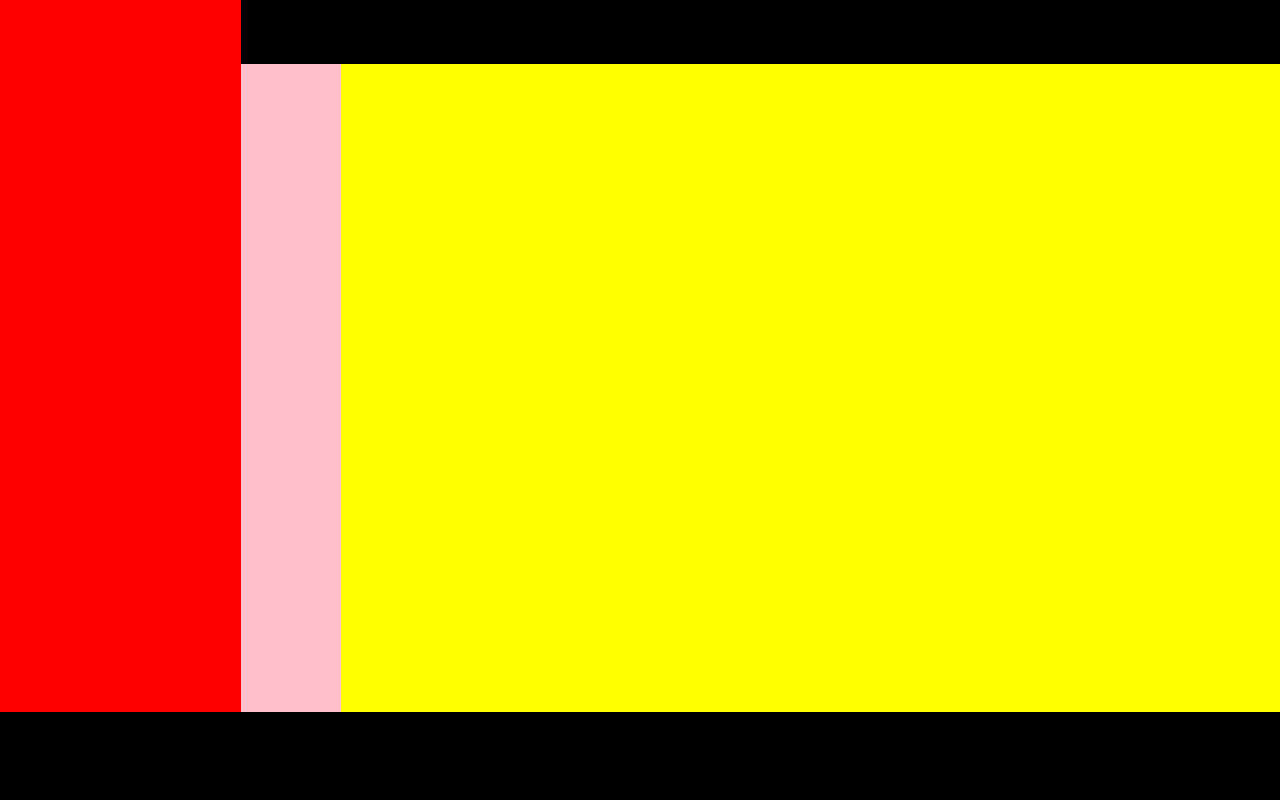
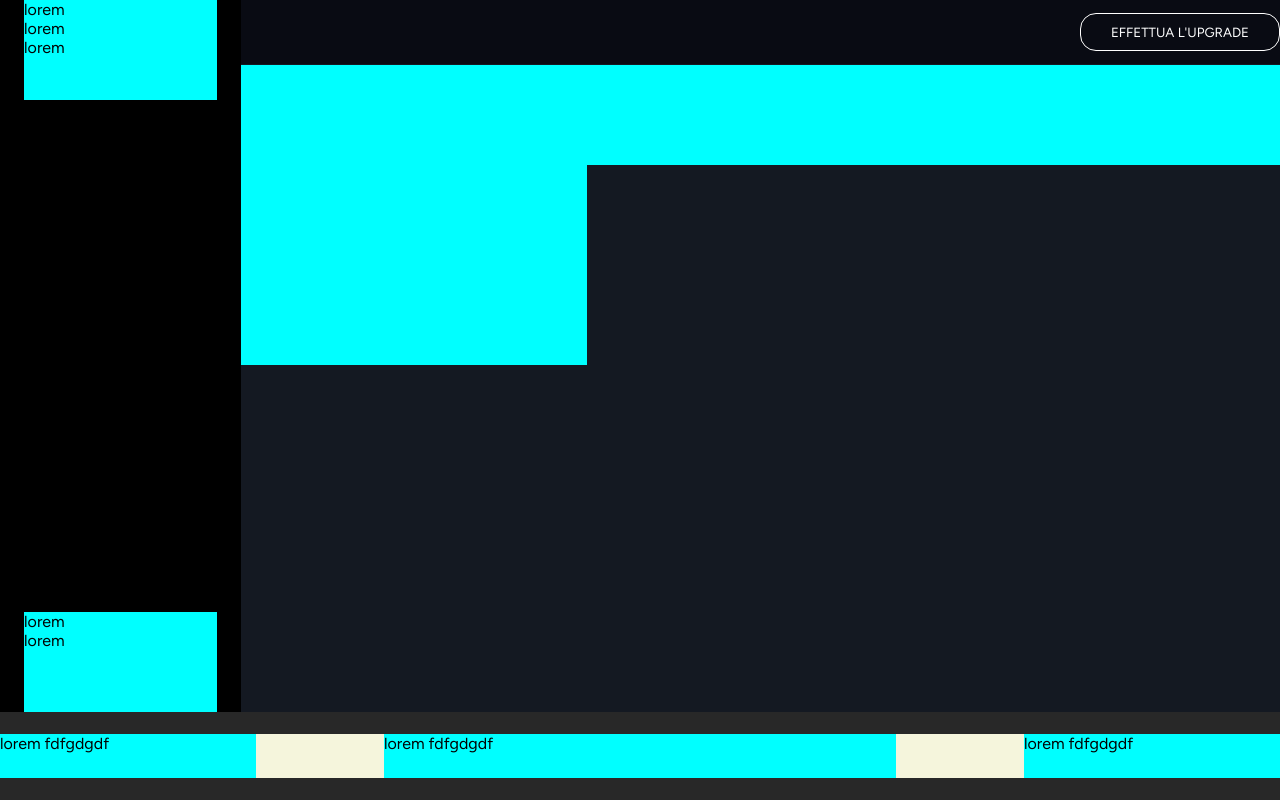
Before and after one commit to Mark-dev30/html-css-spotifyweb, a plain HTML site: page index.html in a window 1280 px wide. Drawn offline with Linux system fonts and the light colour scheme.

Commit message:
structure done

```diff
--- a/css/media-query.css
+++ b/css/media-query.css
@@ -0,0 +1,25 @@
+@media screen and (min-width:576px) {
+    .side-bar{
+        width: 241px;
+    }
+
+    .contain-main{
+        width: calc(100% - 241px) ;
+    }
+
+    .top-bar{
+        width: calc(100% - 241px) ;
+    }
+}
+
+@media screen and (min-width:768px){
+    .cln-cards{
+        width: calc(100% / 4);
+    }
+}
+
+@media screen and (min-width:992px){
+    .cln-cards{
+        width: calc(100% / 6);
+    }
+}
--- a/css/style.css
+++ b/css/style.css
@@ -11,43 +11,116 @@
     display: flex;
 }
 
+.space-between{
+    justify-content: space-between;
+}
+
+.items-center{
+    align-items: center;
+}
+
+.color-white{
+    color: white;
+}
+
 
 /* Start contain */
 
+
+/* structure */
+
 .contain-main{
-    width: calc(100% - 241px);
+    width: calc(100% - 60px);
     height: calc(100vh - 88px);
-    background-color: yellow;
+    background-color: #141922;
     overflow-y: auto;
 }
 
 .side-bar{
-    width: 241px;
+    width: 60px;
     height: calc(100vh - 88px);
-    background-color: red;
+    background-color:#000000;
+    flex-direction: column;
+    justify-content: space-between;
+
 }
 
 .top-bar{
+    width: calc(100% - 60px);
     height: 64px;
-    background-color: black;
+    background-color:rgba(8,11,18,0.9);
+    justify-content: flex-end;
+    position: fixed;
 }
 
+/* internal structure */
 
+/* side-bar */
 
-.prova{
-    height: 1500px;
-    width: 100px;
-    background-color: pink;
+.clm-side-bar{
+    width: 80%;
+    height: 100px;
+    background-color: aqua;
 }
 
+/* top-bar */
+
+.btn-upgrade{
+    background-color: transparent;
+    border: 1px solid white;
+    padding: 10px 30px;
+    border-radius: 1rem;
+}
+
+/* main-view */
+
+.row-menu{
+    margin-top: 65px;
+}
+
+.row-cards{
+    width: 100%;
+    flex-wrap: wrap;
+}
+
+.cln-cards{
+    width: calc(100% / 2);
+    height: 100px;
+    background-color: aqua;
+}
 
 
 
 /* End contain */
 
+
+
 /* footer */
+
+
+/* structure */
 .play-bar{
     width: 100%;
     height: 88px;
-    background-color: black;
+    background-color: #282828;
 }
+
+
+/* internal structure */
+
+.row-play-bar{
+    width: 100%;
+    background-color: beige;
+}
+
+.cln-25{
+    min-width: 20%;
+    height: 44px;
+    background-color: aqua;
+}
+
+.cln-50{
+    width: 40%;
+    height: 44px;
+    background-color: aqua;
+}
--- a/index.html
+++ b/index.html
@@ -14,19 +14,57 @@
     <body>
         <!-- Start contain -->
         <main class="contain flex">
-            <div class="side-bar"></div>
+            <div class="side-bar flex items-center">
+                <div class="clm-side-bar ">
+                    <p>lorem</p>
+                    <p>lorem</p>
+                    <p>lorem</p>
+                </div>
+                <div class="clm-side-bar ">
+                    <p>lorem</p>
+                    <p>lorem</p>
+                </div>
+            </div>
             <div class="contain-main">
-                <div class="top-bar"></div>
+                <div class="top-bar flex items-center">
+                    <a href="#"></a><button class="btn-upgrade color-white" type="button">EFFETTUA L'UPGRADE</button>
+                </div>
                 <div class="main-view">
-                    <div class="prova">
-
+                    <div class="row-menu"></div>
+                    <div class="row-cards flex ">
+                        <div class="cln-cards"></div>
+                        <div class="cln-cards"></div>
+                        <div class="cln-cards"></div>
+                        <div class="cln-cards"></div>
+                        <div class="cln-cards"></div>
+                        <div class="cln-cards"></div>
+                    </div>
+                    <div class="row-cards flex">
+                        <div class="cln-cards"></div>
+                        <div class="cln-cards"></div>
+                    </div>
+                    <div class="row-cards flex">
+                        <div class="cln-cards"></div>
+                        <div class="cln-cards"></div>
                     </div>
                 </div>
             </div>
         </main>
         <!-- End contain -->
         <footer>
-            <div class="play-bar"></div>
+            <div class="play-bar flex items-center">
+                <div class="row-play-bar flex space-between">
+                    <div class="cln-25">
+                        lorem fdfgdgdf
+                    </div>
+                    <div class="cln-50">
+                        lorem fdfgdgdf
+                    </div>
+                    <div class="cln-25">
+                        lorem fdfgdgdf
+                    </div>
+                </div>
+            </div>
         </footer>
     </body>
 </html>
```
